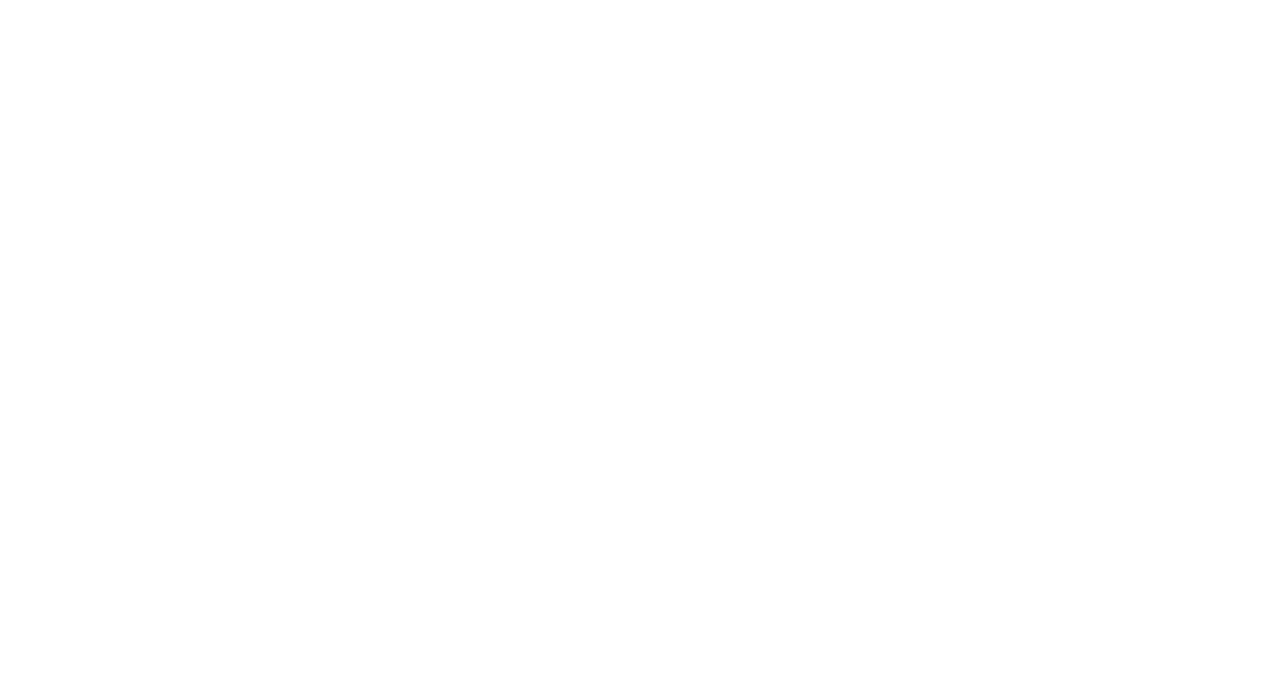
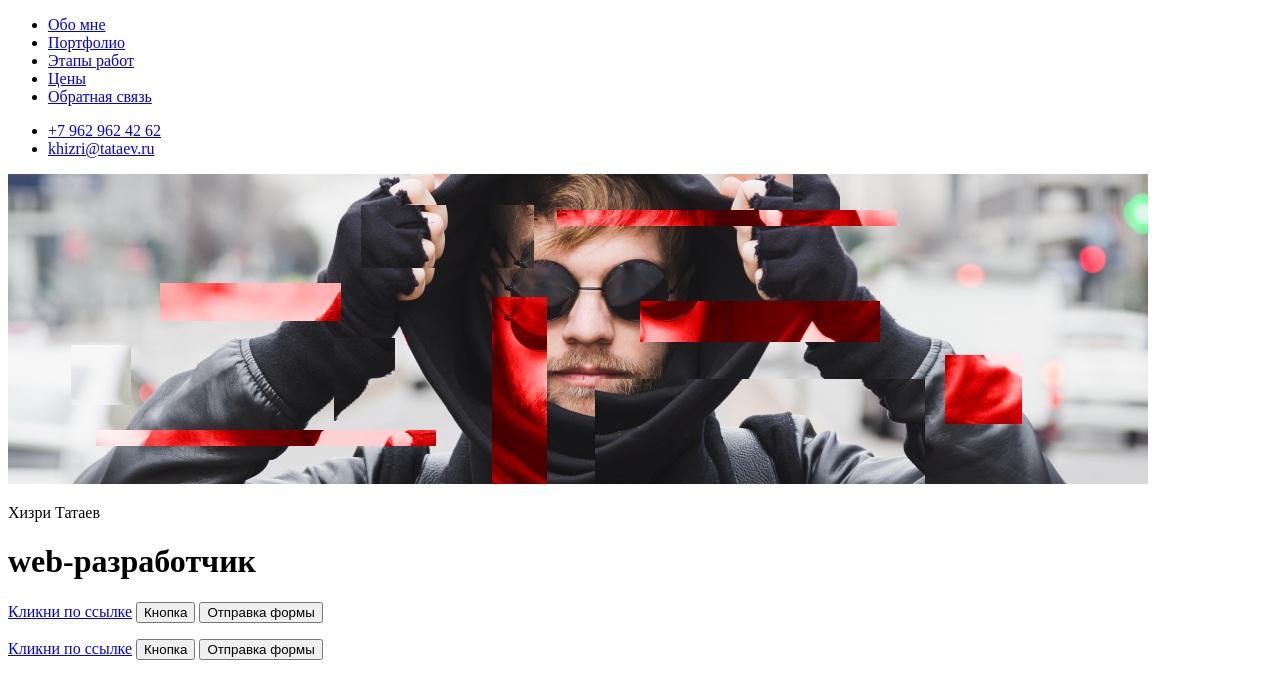
Before and after one commit to tataev/frontendblok_base, a plain HTML site: page index.html in a window 1280 px wide. Drawn offline with Linux system fonts and the light colour scheme.

Commit message:
ver 1.0.3

```diff
--- a/index.html
+++ b/index.html
@@ -1,10 +1,35 @@
-<!DOCTYPE html>
+<!doctype html>
 <html lang="ru">
 <head>
     <meta charset="UTF-8">
-    <title>Base_hw_01</title>
+    <meta name="viewport"
+          content="width=device-width, user-scalable=no, initial-scale=1.0, maximum-scale=1.0, minimum-scale=1.0">
+    <meta http-equiv="X-UA-Compatible" content="ie=edge">
+    <title>Portfolio</title>
 </head>
 <body>
-
+    <ul>
+        <li> <a href="#">Обо мне</a></li>
+        <li> <a href="#">Портфолио</a></li>
+        <li> <a href="#">Этапы работ</a></li>
+        <li> <a href="#">Цены</a></li>
+        <li> <a href="#">Обратная связь</a></li>
+    </ul>
+    <ul>
+        <li> <a href="tel:79629624262">+7 962 962 42 62</a></li>
+        <li> <a href="mailto:khizri@tataev.ru">khizri@tataev.ru</a></li>
+    </ul>
+    <img src="img/photo.png" alt="Photo">
+    <div>
+     <p>Хизри Татаев</p>
+     <h1>web-разработчик</h1>
+    </div>
+    <a href="https://github.com/tataev/frontendblok_base" target="_blank">Кликни по ссылке</a>
+    <button type="button">Кнопка</button>
+    <button type="submit">Отправка формы</button>
+    <p></p>
+    <a href="https://github.com/tataev/frontendblok_advanced" target="_blank">Кликни по ссылке</a>
+    <button type="button">Кнопка</button>
+    <button type="submit">Отправка формы</button>
 </body>
 </html>
```
